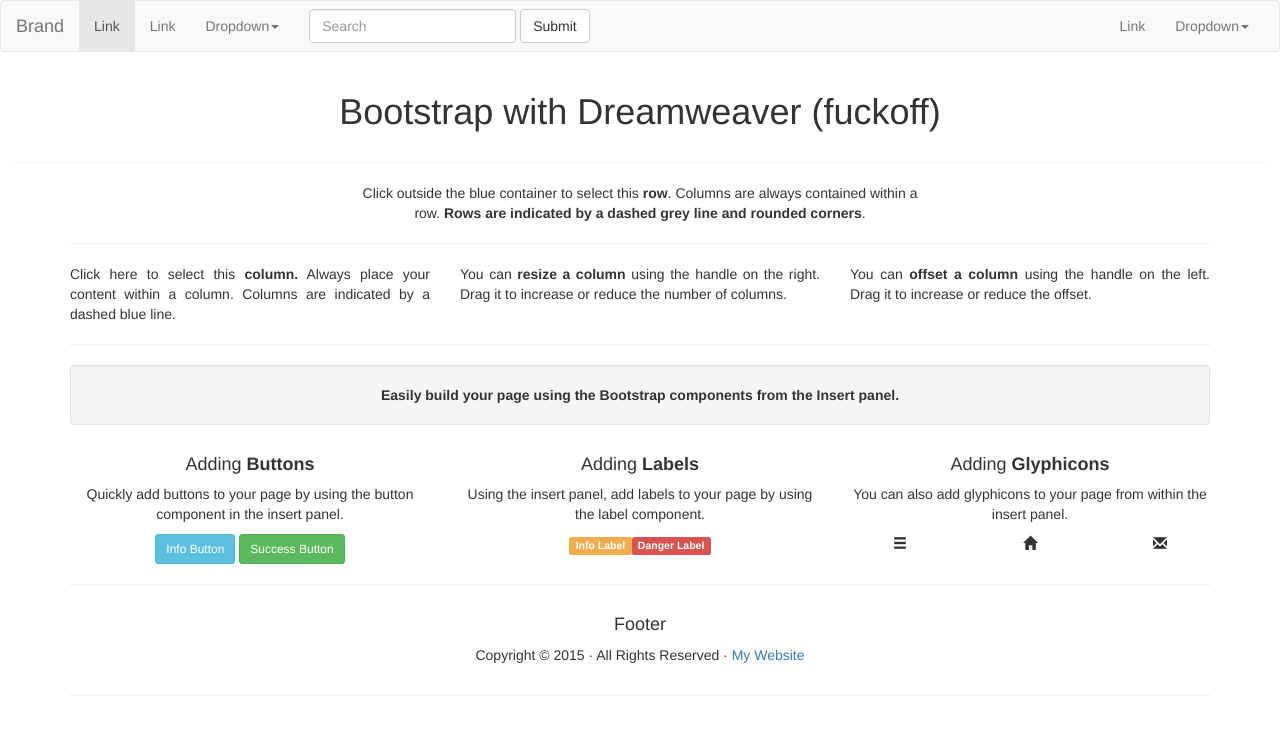
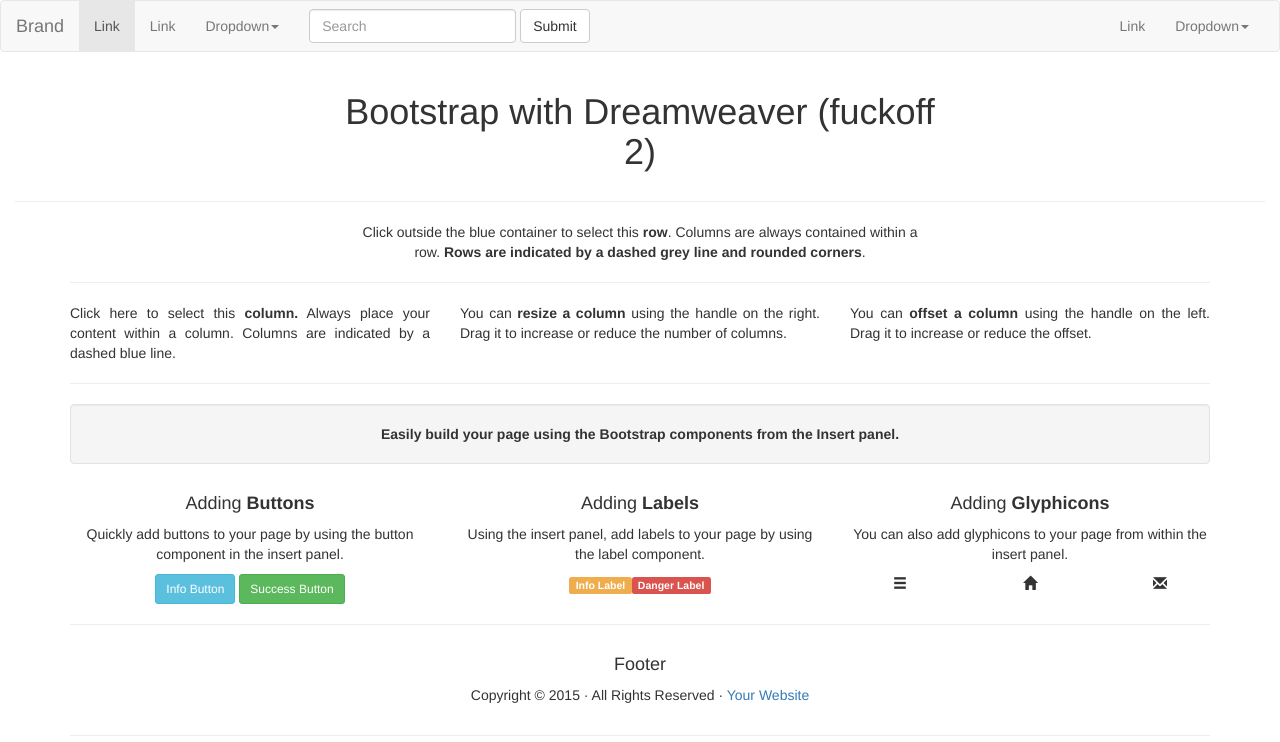
Before and after one commit to igniter89/Novy-github-test, a plain HTML site: page index.html in a window 1280 px wide. Drawn offline with Linux system fonts and the light colour scheme.

Commit message:
bla bla 2

```diff
--- a/index.html
+++ b/index.html
@@ -4,7 +4,7 @@
 <meta charset="utf-8">
 <meta http-equiv="X-UA-Compatible" content="IE=edge">
 <meta name="viewport" content="width=device-width, initial-scale=1">
-<title>Bootstrap - Prebuilt Layout</title>
+<title>Bootstrap - Prebuilt Layout 1</title>
 
 <!-- Bootstrap -->
 <link href="css/bootstrap.css" rel="stylesheet">
@@ -68,7 +68,7 @@
 <div class="container-fluid">
   <div class="row">
     <div class="col-md-6 col-md-offset-3">
-      <h1 class="text-center">Bootstrap with Dreamweaver (fuckoff)</h1>
+      <h1 class="text-center">Bootstrap with Dreamweaver (fuckoff 2)</h1>
     </div>
   </div>
   <hr>
@@ -114,7 +114,7 @@
   <div class="row">
     <div class="text-center col-md-6 col-md-offset-3">
       <h4>Footer </h4>
-      <p>Copyright &copy; 2015 &middot; All Rights Reserved &middot; <a href="http://yourwebsite.com/" >My Website</a></p>
+      <p>Copyright &copy; 2015 &middot; All Rights Reserved &middot; <a href="http://yourwebsite.com/" >Your Website</a></p>
     </div>
   </div>
   <hr>
```
